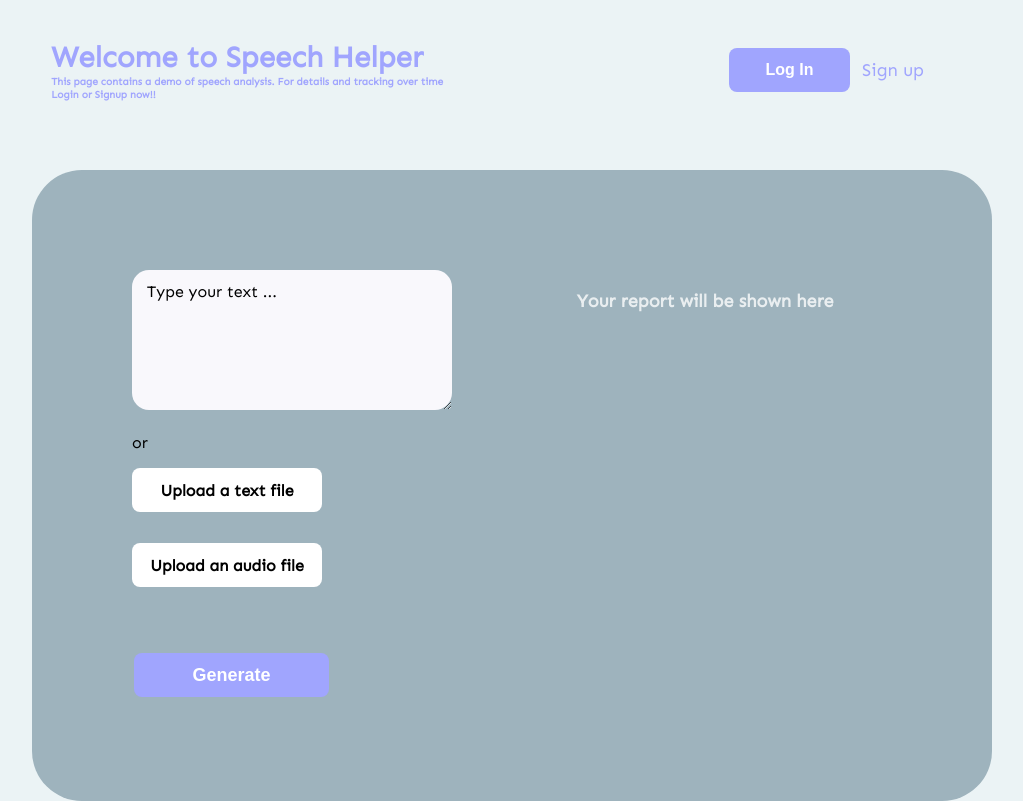
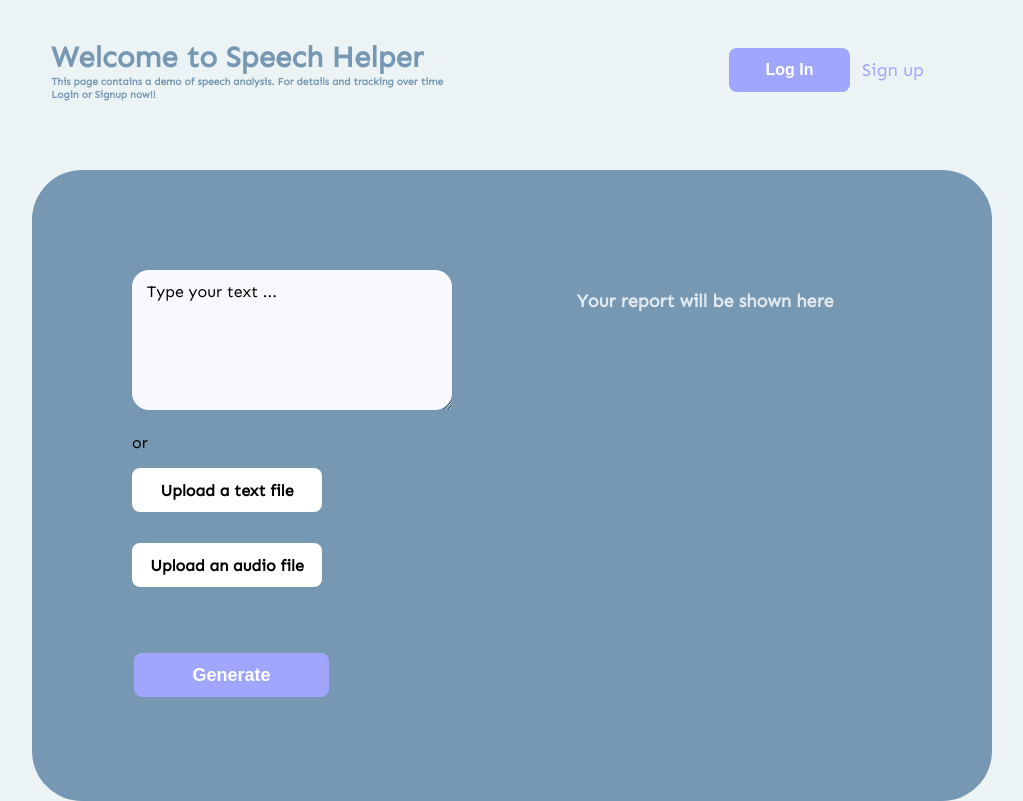
Before and after one commit to saurgul/speechHelper, a React (Create React App) app in the folder frontend/app/: page / in a window 1280 px wide. Shown: the whole page, without its empty margins (128-1151 px from the left). Built offline with nearby package versions, Linux system fonts and the light colour scheme; no server answers.

Commit message:
fixed generate button issue

```diff
--- a/frontend/app/src/components/Dashboard/Dashboard.js
+++ b/frontend/app/src/components/Dashboard/Dashboard.js
@@ -52,7 +52,7 @@ function Dashboard(){
 						{
 							!showProgress && !showHelp &&
 							<div className="dashboard-container-child">
-								<InputForm />
+								<InputForm userLoggedIn = {true}/>
 								<HistoryReport/>
 							</div>
 						}
--- a/frontend/app/src/components/Dashboard/InputForm.js
+++ b/frontend/app/src/components/Dashboard/InputForm.js
@@ -56,8 +56,11 @@ function InputForm(props){
     e.preventDefault();
 	console.log(textArea)
     // Dummy data
-    props.changeReport();
-    props.update(110,17, "Calm");
+    if (!props.userLoggedIn) {
+        props.changeReport();
+        props.update(110,17, "Calm");
+    }
+
     await generateReport();
     }
 
@@ -130,7 +133,7 @@ function InputForm(props){
             <br />
             <input type="file" onChange={e=> setSpeechFile(e.target.files[0])} />
             <br /> */}
-            <input className="theme-btn generate-btn" type='submit' value='Generate'/>
+            <input className="theme-btn generate-btn"  type='submit' value='Generate'/>
     </form>
     );
 }
--- a/frontend/app/src/components/Onboarding/Welcome.css
+++ b/frontend/app/src/components/Onboarding/Welcome.css
@@ -13,7 +13,7 @@ nav {
 }
 
 .welcome-bg {
-	background-color: #9EB3BD;
+	background-color: #7698B3;
     width: 75%;
     border-radius: 50px;
     color: black;
@@ -27,6 +27,10 @@ nav {
 	/* width: 100%; */
 	margin-left: 20px
     /* margin-left: 12vw; */
+}
+
+.demo-btn {
+    background-color: #7698B3;
 }
 
 .analysis-title {
@@ -50,14 +54,14 @@ nav {
 
 .welcome-page-title {
 	margin-left: 4vw;
-	color: #A0A5FE;
+	color: #7698B3;
 	font-weight: bolder;
 	font-size: 2.3vw;
 }
 
 .welcome-page-subtitle {
 	margin-left: 4vw;
-	color: #A0A5FE;
+	color: #7698B3;
 	font-size: 0.8vw;
 	font-weight: bold;
 	text-align: left;
--- a/frontend/app/src/components/Onboarding/Welcome.js
+++ b/frontend/app/src/components/Onboarding/Welcome.js
@@ -29,7 +29,7 @@ function Welcome() {
 			<div className= "welcome-bg">
 				<div className="dashboard-container">
 					<div className="dashboard-container-child">
-						<InputForm changeReport = {changeReport} update = {updateFieldFromAnalysis}/>
+						<InputForm changeReport = {changeReport} update = {updateFieldFromAnalysis} userLoggedIn = {false}/>
 						<SampleAnalysis pace = {pace} showReport = {showReport} fillerCount = {fillerCount} changeReport = {changeReport} sentiment = {sentiment}/>
 					</div>
 				</div>
```
